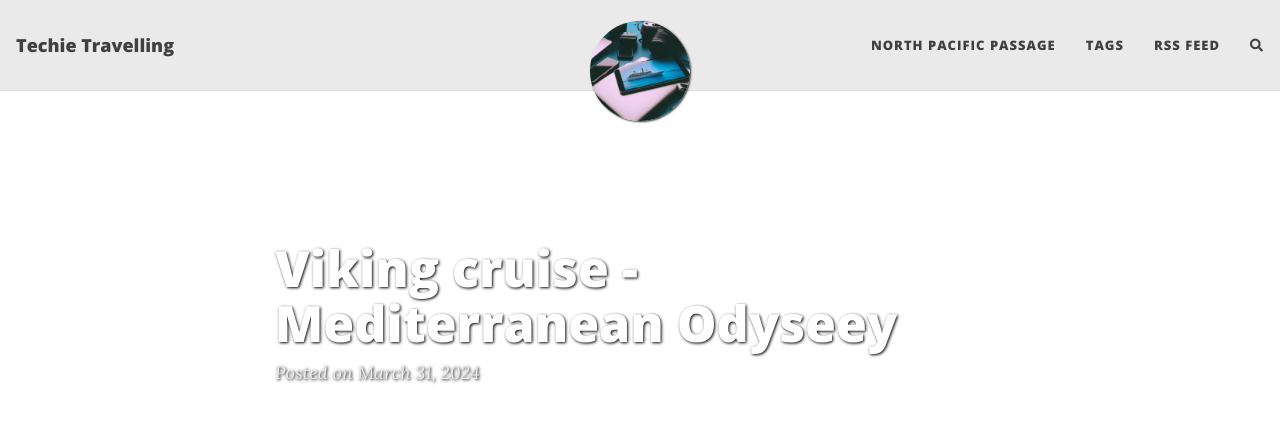
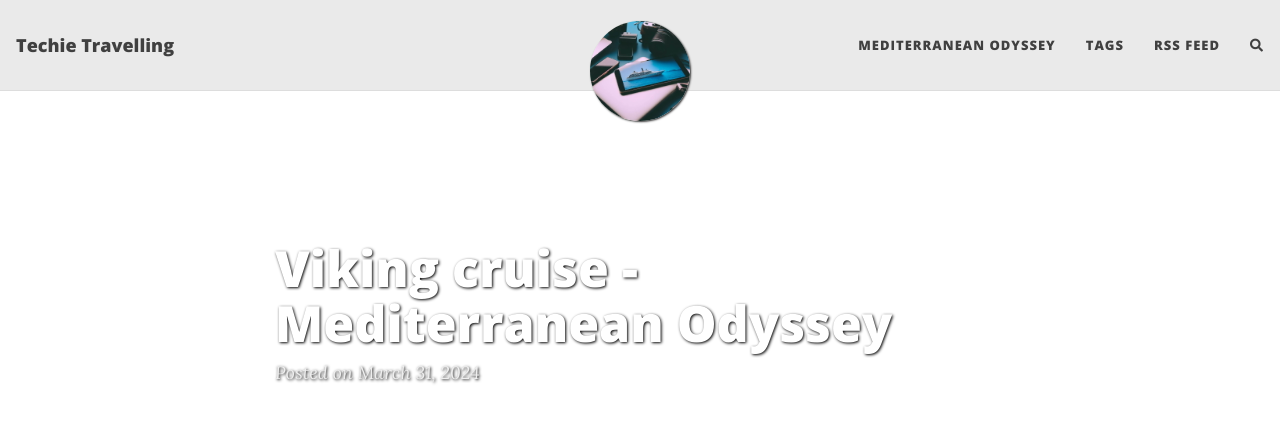
Before and after one commit to pcolmer/pcolmer.github.io, a Jekyll site: the page built from _posts/2024-03-31-mediterranean-odyssey.md, in a window 1280 px wide and 900 px high. Shown: the top 446 px of the window. Built offline with Jekyll 4.4.1, drawn with Linux system fonts in a browser that asks for light colours; nearby versions of some CDN libraries; comment, search, counter and statistics services are not loaded.

Commit message:
Tweaks and fixes

```diff
--- a/_config.yml
+++ b/_config.yml
@@ -20,7 +20,7 @@
 ###############################################
 
 navbar-links:
-  North Pacific Passage: "/2023/04/27/north-pacific-passage.html"
+  Mediterranean Odyssey: "/2024/03/31/mediterranean-odyssey.html"
   Tags: "tags"
   RSS Feed: "/feed.xml"
 #   Resources:
--- a/_posts/2024-03-31-mediterranean-odyssey.md
+++ b/_posts/2024-03-31-mediterranean-odyssey.md
@@ -1,6 +1,6 @@
 ---
 layout: post
-title: Viking cruise - Mediterranean Odyseey
+title: Viking cruise - Mediterranean Odyssey
 cover-img: https://res.cloudinary.com/dxbtkgnyh/image/upload/t_Banner 16:9/v1712048810/2024-viking-mediterranean-odyssey/PXL_20240402_085447815_spyaan.jpg
 thumbnail-img: https://res.cloudinary.com/dxbtkgnyh/image/upload/t_Thumbnail/v1712048810/2024-viking-mediterranean-odyssey/PXL_20240402_085447815_spyaan.jpg
 tags: [Holidays]
```
Also changed, not shown: _posts/2024-04-01-day1.md (+2 -0 lines).
